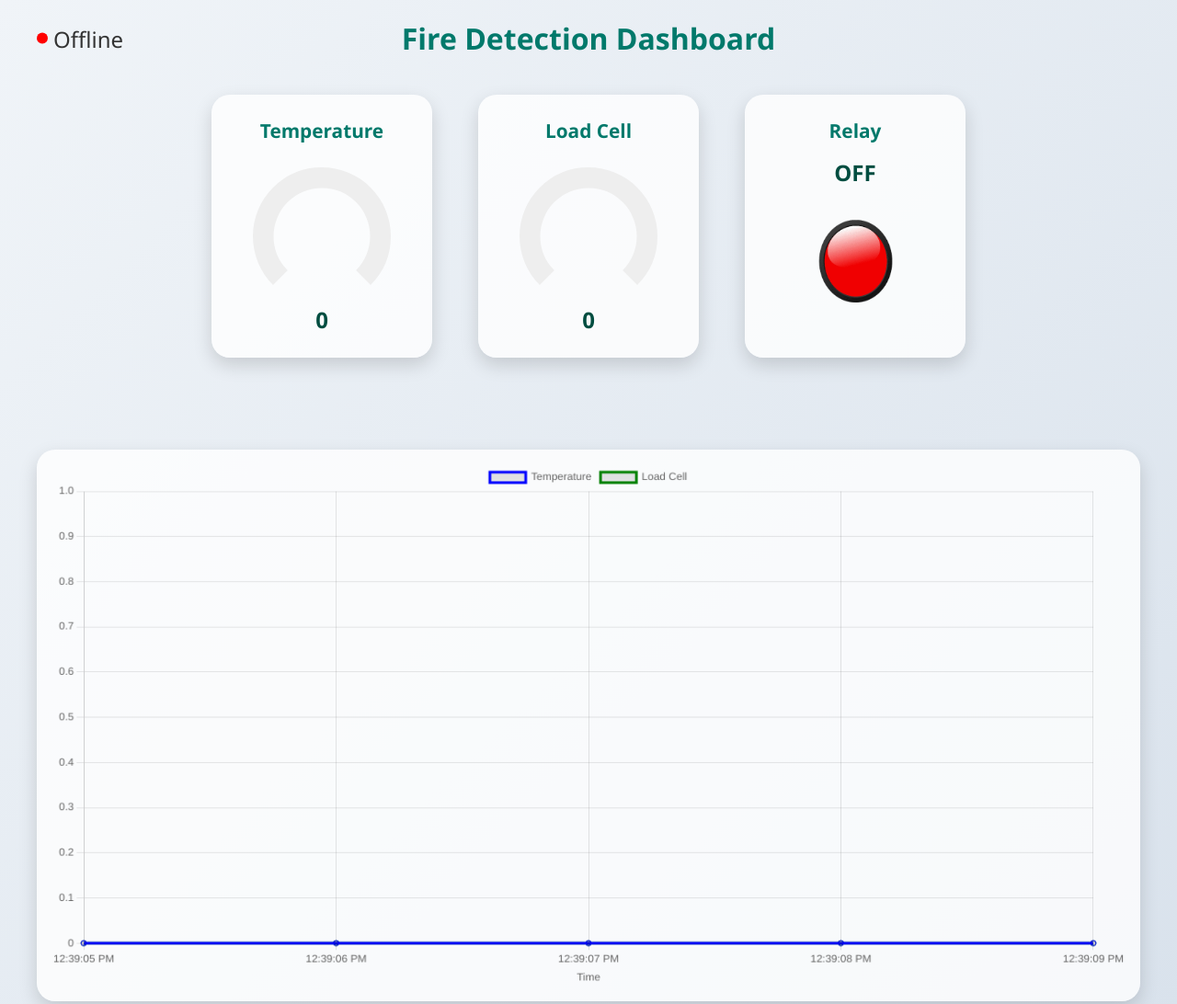
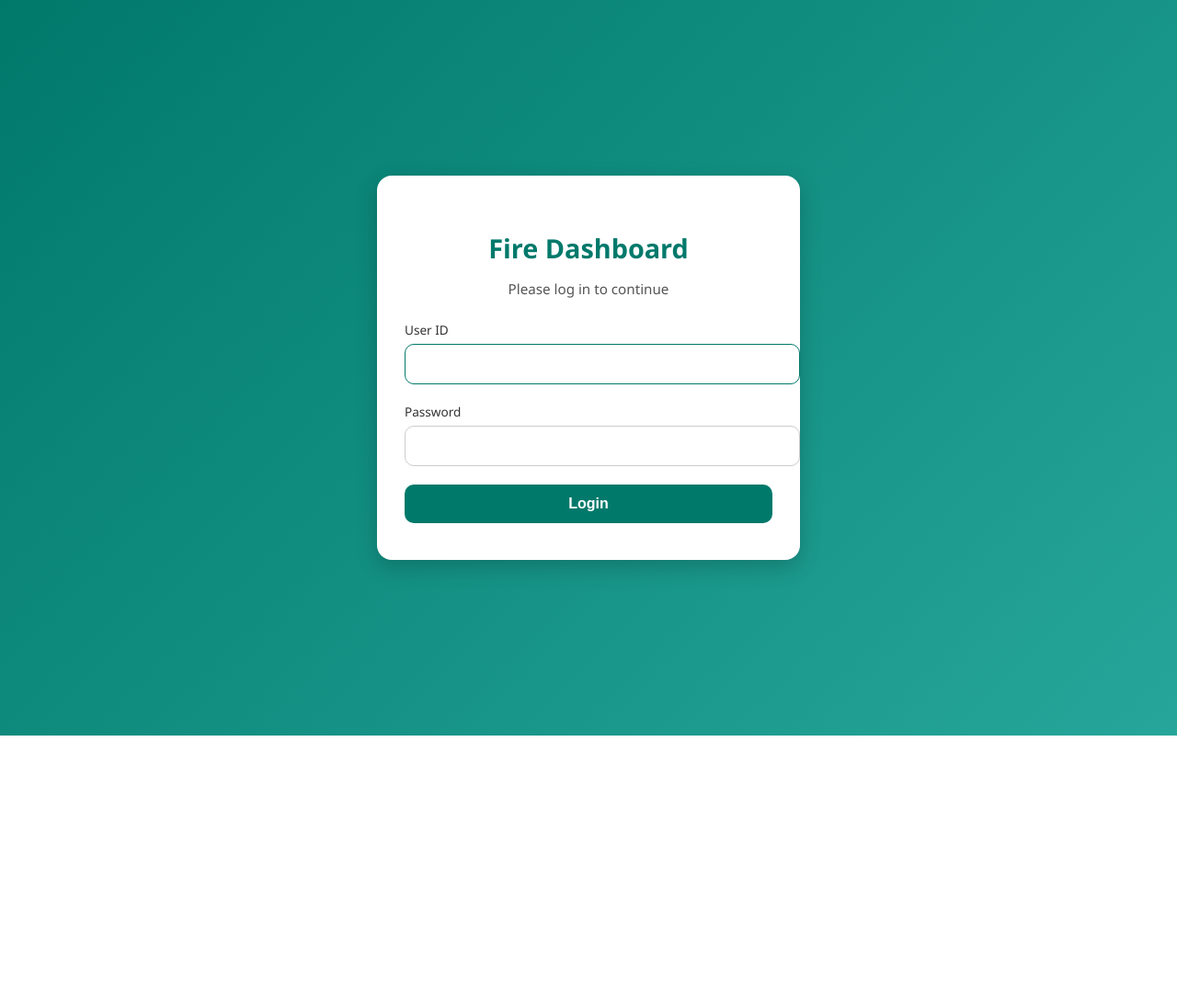
Before and after one commit to Vimicro86/Vimicrosystems-dashboard-fire, a plain HTML site: page index.html in a window 1280 px wide. Shown: the top 1092 px of the page at 92% size. After the commit the page ends 800 px from the top, so only its background shows below. Drawn offline with nearby package versions, Linux system fonts and the light colour scheme; no server answers.

Commit message:
Update index.html

```diff
--- a/index.html
+++ b/index.html
@@ -1,265 +1,153 @@
 <!DOCTYPE html>
 <html lang="en">
 <head>
-  <meta charset="UTF-8">
-  <meta name="viewport" content="width=device-width, initial-scale=1.0">
-  <title>ESP32 Sensor Dashboard</title>
-
-  <script src="https://cdn.jsdelivr.net/npm/chart.js"></script>
-
+  <meta charset="utf-8" />
+  <meta name="viewport" content="width=device-width,initial-scale=1" />
+  <title>Login - Fire Dashboard</title>
   <style>
     body {
-      font-family: 'Segoe UI', Tahoma, Geneva, Verdana, sans-serif;
-      background: linear-gradient(135deg, #f0f4f8, #d9e2ec);
       margin: 0;
-      padding: 20px;
+      font-family: "Segoe UI", Tahoma, Geneva, Verdana, sans-serif;
+      background: linear-gradient(135deg, #00796b, #26a69a);
+      height: 100vh;
+      display: flex;
+      align-items: center;
+      justify-content: center;
+    }
+
+    .login-box {
+      background: #fff;
+      border-radius: 16px;
+      box-shadow: 0 8px 25px rgba(0, 0, 0, 0.2);
+      width: 100%;
+      max-width: 400px;
+      padding: 40px 30px;
       text-align: center;
+      animation: fadeIn 0.6s ease-in-out;
+    }
+
+    .login-box h1 {
+      margin-bottom: 10px;
+      font-size: 1.8rem;
+      color: #00796b;
+    }
+
+    .login-box p {
+      margin-bottom: 25px;
+      color: #555;
+      font-size: 0.95rem;
+    }
+
+    .input-group {
+      margin-bottom: 20px;
+      text-align: left;
+    }
+
+    .input-group label {
+      display: block;
+      margin-bottom: 6px;
+      font-size: 0.85rem;
       color: #333;
     }
 
-    h1 {
-      margin-bottom: 40px;
-      font-size: 2em;
-      color: #00796b;
+    .input-group input {
+      width: 100%;
+      padding: 12px 14px;
+      border-radius: 10px;
+      border: 1px solid #ccc;
+      font-size: 1rem;
+      transition: border 0.2s;
     }
 
-    .dashboard {
-      display: flex;
-      flex-wrap: wrap;
-      justify-content: center;
-      gap: 50px;
+    .input-group input:focus {
+      border-color: #00796b;
+      outline: none;
     }
 
-    .value-box {
-      background-color: #ffffffcc;
-      border-radius: 20px;
-      padding: 25px 30px;
-      min-width: 180px;
-      text-align: center;
-      box-shadow: 0 8px 20px rgba(0,0,0,0.15);
-      transition: transform 0.3s ease, box-shadow 0.3s ease;
+    button {
+      width: 100%;
+      padding: 12px;
+      font-size: 1rem;
+      font-weight: bold;
+      border: none;
+      border-radius: 10px;
+      background: #00796b;
+      color: #fff;
+      cursor: pointer;
+      transition: background 0.3s, transform 0.1s;
     }
 
-    .value-box:hover {
-      transform: translateY(-5px);
-      box-shadow: 0 12px 25px rgba(0,0,0,0.2);
+    button:hover {
+      background: #004d40;
     }
 
-    .value-box h3 {
-      margin: 0 0 15px 0;
-      font-size: 1.3em;
-      color: #00796b;
+    button:active {
+      transform: scale(0.98);
     }
 
-    .value-box p {
-      font-size: 1.5em;
-      font-weight: bold;
-      color: #004d40;
-      margin: 10px 0 0 0;
+    .error {
+      color: #d32f2f;
+      margin-top: 12px;
+      display: none;
+      font-size: 0.9rem;
     }
 
-    .gauge-container {
-      width: 150px;
-      height: 150px;
-      margin: 0 auto 10px auto;
+    @keyframes fadeIn {
+      from { opacity: 0; transform: translateY(20px); }
+      to { opacity: 1; transform: translateY(0); }
     }
 
-    #adcChart {
-      width: 100%;
-      max-width: 1200px;
-      height: 300px;
-      margin: 50px auto 0 auto;
-      background-color: #ffffffcc;
-      border-radius: 20px;
-      box-shadow: 0 8px 20px rgba(0,0,0,0.15);
-      padding: 15px;
+    /* Mobile friendly */
+    @media (max-width: 480px) {
+      .login-box {
+        padding: 30px 20px;
+      }
+      .login-box h1 {
+        font-size: 1.5rem;
+      }
     }
   </style>
 </head>
 <body>
+  <div class="login-box">
+    <h1>Fire Dashboard</h1>
+    <p>Please log in to continue</p>
 
-  <div style="position: relative; text-align: center; margin-bottom: 40px;">
-  <!-- Status on top-left -->
-  <div id="deviceStatus"
-       style="position: absolute; left: 20px; top: 50%; transform: translateY(-50%);
-              font-size: 1.5em; color:#333; display:flex; align-items:center; gap:6px;">
-    <span id="statusLight" style="display:inline-block; width:12px; height:12px; border-radius:50%; background:red;"></span>
-    <span id="statusText">Offline</span>
+    <form id="loginForm" onsubmit="return handleSubmit(event)">
+      <div class="input-group">
+        <label for="userId">User ID</label>
+        <input id="userId" type="text" required autofocus />
       </div>
 
-  <!-- Center heading -->
-  <h1 style="margin:0; font-size: 2em; color:#00796b;">
-    Fire Detection Dashboard
-  </h1>
-
-  <!-- Last updated on top-right -->
-  <span id="lastUpdated"
-        style="position: absolute; right: 20px; top: 50%; transform: translateY(-50%);
-               font-size:1.5em; color:#555;">
-  </span>
+      <div class="input-group">
+        <label for="password">Password</label>
+        <input id="password" type="password" required />
       </div>
 
-
-
-
-  <div class="dashboard">
-    <div class="value-box">
-      <h3>Temperature</h3>
-      <div class="gauge-container">
-        <canvas id="adc1Gauge"></canvas>
-      </div>
-      <p id="adc1">0</p>
+      <button type="submit">Login</button>
+      <div id="errorMsg" class="error">❌ Invalid User ID or Password</div>
+    </form>
   </div>
 
-    <div class="value-box">
-      <h3>Load Cell</h3>
-      <div class="gauge-container">
-        <canvas id="adc2Gauge"></canvas>
-      </div>
-      <p id="adc2">0</p>
-    </div>
+  <script>
+    const EXPECTED_USER = "Fire";
+    const EXPECTED_PASS = "12345678";
 
-    <div class="value-box">
-  <h3>Relay</h3>
-  <p id="relay">OFF</p>
-  <img id="relayImg" src="red.png" alt="Relay Status" style="width:95px; height:90px; margin-top:35px;">
-</div>
+    function handleSubmit(e) {
+      e.preventDefault();
+      const u = document.getElementById("userId").value.trim();
+      const p = document.getElementById("password").value;
+      const err = document.getElementById("errorMsg");
 
-
-  <canvas id="adcChart"></canvas>
-
-  <script type="module">
-    import { initializeApp } from "https://www.gstatic.com/firebasejs/10.5.0/firebase-app.js";
-import { getDatabase, ref, onValue } from "https://www.gstatic.com/firebasejs/10.5.0/firebase-database.js";
-
-const firebaseConfig = {
-  apiKey: "AIzaSyCaJPhoEowRvJ_g8ziA-SEtntDpsWHG5C4",
-  authDomain: "esp32-project-c3776.firebaseapp.com",
-  databaseURL: "https://esp32-project-c3776-default-rtdb.europe-west1.firebasedatabase.app",
-  projectId: "esp32-project-c3776",
-  storageBucket: "esp32-project-c3776.appspot.com",
-  messagingSenderId: "796571386227",
-  appId: "1:796571386227:web:3d181ee3b429e682bbc506"
-};
-
-const app = initializeApp(firebaseConfig);
-const db = getDatabase(app);
-
-const adc1Ref = ref(db, "/sensors/ADC1");
-const adc2Ref = ref(db, "/sensors/ADC2");
-const relayRef = ref(db, "/sensors/Relay");
-
-const adc1El = document.getElementById("adc1");
-const adc2El = document.getElementById("adc2");
-const relayEl = document.getElementById("relay");
-const relayImg = document.getElementById("relayImg");
-const lastUpdatedEl = document.getElementById("lastUpdated");
-
-let currentADC1 = 0, currentADC2 = 0;
-let lastUpdateTimestamp = Date.now();
-
-function updateLastUpdated() {
-  const now = new Date();
-  lastUpdatedEl.innerText = "Last updated: " + now.toLocaleTimeString();
-  lastUpdateTimestamp = Date.now();
+      if (u === EXPECTED_USER && p === EXPECTED_PASS) {
+        window.location.href = "login.html";
+      } else {
+        err.style.display = "block";
+        document.getElementById("password").value = "";
+        document.getElementById("password").focus();
       }
-
-function checkDeviceStatus() {
-  const now = Date.now();
-  const diffMinutes = (now - lastUpdateTimestamp) / 60000;
-  const statusLight = document.getElementById("statusLight");
-  const statusText = document.getElementById("statusText");
-
-  if (diffMinutes > 3) {
-    statusLight.style.background = "red";
-    statusText.innerText = "Offline";
-  } else {
-    statusLight.style.background = "green";
-    statusText.innerText = "Online";
+      return false;
     }
-}
-setInterval(checkDeviceStatus, 10000);
-
-// Gauges
-const adc1Ctx = document.getElementById('adc1Gauge').getContext('2d');
-const adc1Gauge = new Chart(adc1Ctx, {
-  type: 'doughnut',
-  data: { datasets: [{ data: [0, 200], backgroundColor: ['#00796b','#eeeeee'], borderWidth: 0 }] },
-  options: { rotation: 225, circumference: 270, cutout: '70%', plugins: { legend: { display: false } } }
-});
-
-const adc2Ctx = document.getElementById('adc2Gauge').getContext('2d');
-const adc2Gauge = new Chart(adc2Ctx, {
-  type: 'doughnut',
-  data: { datasets: [{ data: [0, 20], backgroundColor: ['#0288d1','#eeeeee'], borderWidth: 0 }] },
-  options: { rotation: 225, circumference: 270, cutout: '70%', plugins: { legend: { display: false } } }
-});
-
-// Line chart
-const ctx = document.getElementById('adcChart').getContext('2d');
-const adcChart = new Chart(ctx, {
-  type: 'line',
-  data: { labels: [], datasets: [
-    { label: 'Temperature', data: [], borderColor: 'blue', fill: false },
-    { label: 'Load Cell', data: [], borderColor: 'green', fill: false }
-  ] },
-  options: {
-    responsive: true,
-    animation: { duration: 0 },
-    scales: { x: { title: { display: true, text: 'Time' } }, y: { beginAtZero: true } }
-  }
-});
-
-// Firebase listeners
-onValue(adc1Ref, (snapshot) => {
-  currentADC1 = snapshot.val() || 0;
-  adc1El.innerText = currentADC1;
-  updateLastUpdated();
-});
-
-onValue(adc2Ref, (snapshot) => {
-  currentADC2 = snapshot.val() || 0;
-  adc2El.innerText = currentADC2;
-  updateLastUpdated();
-});
-
-onValue(relayRef, (snapshot) => {
-  const relayStatus = snapshot.val();
-  relayEl.innerText = relayStatus ? "ON" : "OFF";
-
-  if (relayStatus) {
-    relayImg.src = "green.png";
-    relayImg.style.height = "90px";
-    relayImg.style.width = "130px";
-  } else {
-    relayImg.src = "red.png";
-    relayImg.style.height = "90px";
-    relayImg.style.width = "95px";
-  }
-  updateLastUpdated();
-});
-
-// Update gauges and chart every second
-setInterval(() => {
-  adc1Gauge.data.datasets[0].data = [currentADC1, 200 - currentADC1];
-  adc1Gauge.update();
-
-  adc2Gauge.data.datasets[0].data = [currentADC2, 20 - currentADC2];
-  adc2Gauge.update();
-
-  const time = new Date().toLocaleTimeString();
-  if(adcChart.data.labels.length > 60){
-    adcChart.data.labels.shift();
-    adcChart.data.datasets[0].data.shift();
-    adcChart.data.datasets[1].data.shift();
-  }
-  adcChart.data.labels.push(time);
-  adcChart.data.datasets[0].data.push(currentADC1);
-  adcChart.data.datasets[1].data.push(currentADC2);
-  adcChart.update();
-}, 1000);
-
-
   </script>
 </body>
 </html>
```
Lines whose indentation alone changed are shown as unchanged.
